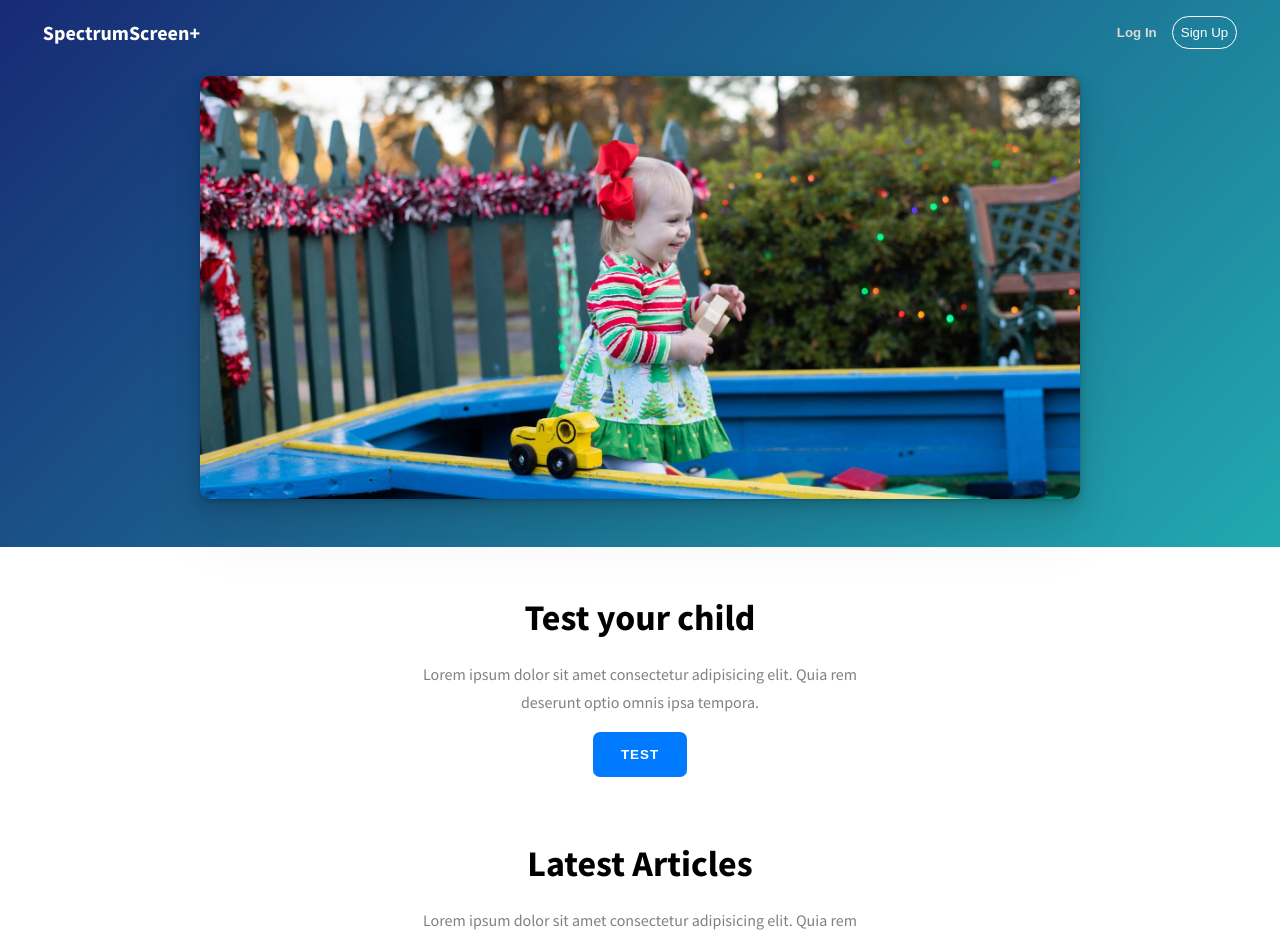
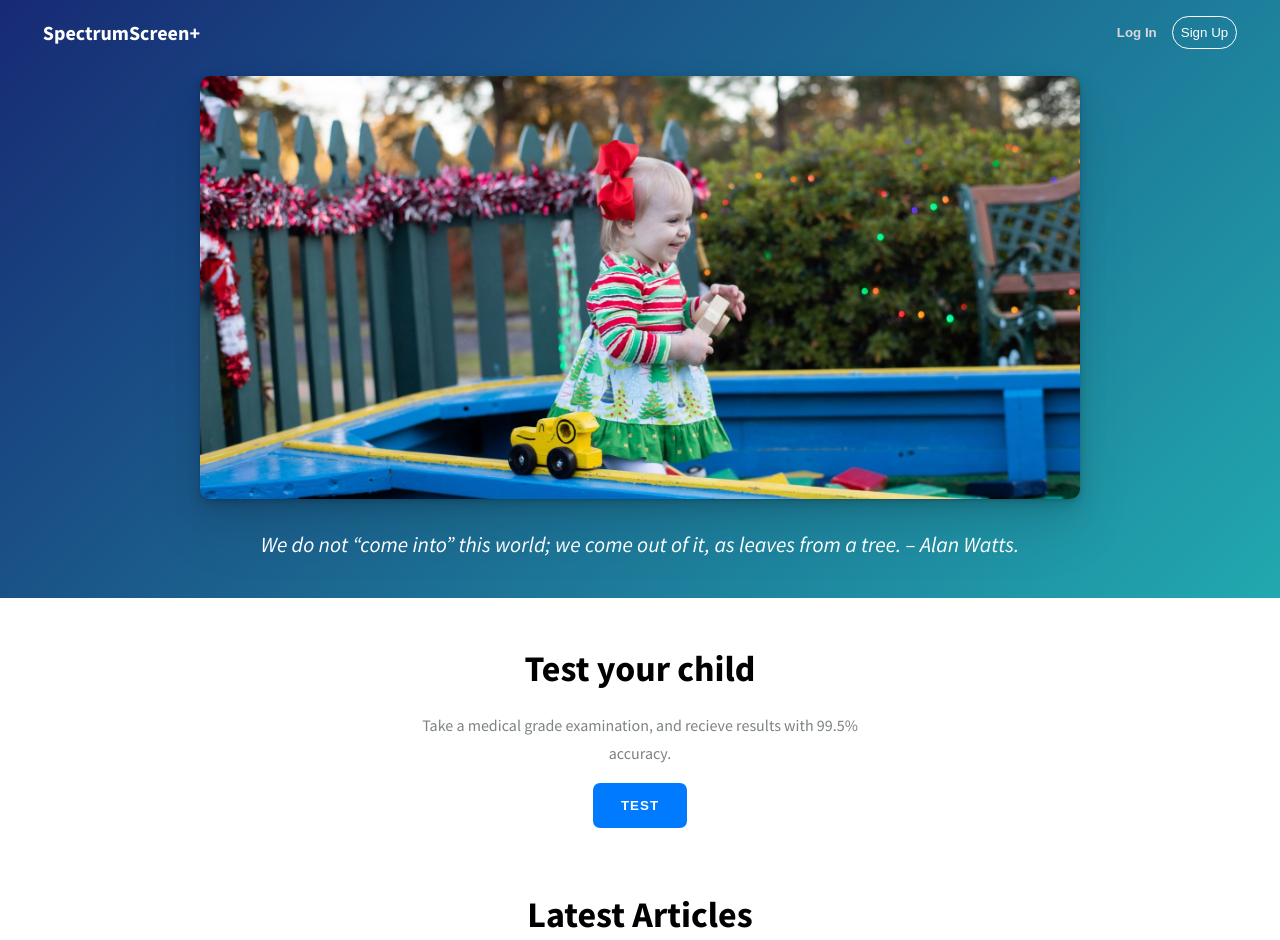
Before and after one commit to LeaTheGreat/hackathon-team9-fe, a React (Create React App) app: page / in a window 1280 px wide. Shown: the top 940 px of the page. Built offline with nearby package versions, Linux system fonts and the light colour scheme; no server answers.

Commit message:
styled some stuff

```diff
--- a/src/Components/SurveyStyle.jsx
+++ b/src/Components/SurveyStyle.jsx
@@ -1,31 +1,32 @@
-import React, { useState, useEffect } from "react";
-import Radio from "@material-ui/core/Radio";
-import RadioGroup from "@material-ui/core/RadioGroup";
-import FormControlLabel from "@material-ui/core/FormControlLabel";
-import FormControl from "@material-ui/core/FormControl";
-import FormLabel from "@material-ui/core/FormLabel";
-import { Button, Container, makeStyles, Typography } from "@material-ui/core";
-import { useForm } from "react-hook-form";
-import { getQuestions } from "../lib/api";
+import React, { useState, useEffect } from 'react';
+import Radio from '@material-ui/core/Radio';
+import RadioGroup from '@material-ui/core/RadioGroup';
+import FormControlLabel from '@material-ui/core/FormControlLabel';
+import FormControl from '@material-ui/core/FormControl';
+import FormLabel from '@material-ui/core/FormLabel';
+import { Button, Container, makeStyles, Paper, Typography } from '@material-ui/core';
+import { useForm } from 'react-hook-form';
+import { getQuestions } from '../lib/api';
 
 const useStyles = makeStyles(() => ({
   container: {
-    // display: 'flex',
-    // flexDirection: 'column',
-    // alignItems: 'center',
-    // justifyContent: 'center',
+    background: 'linear-gradient(135deg, #172a74, #21a9af);',
+    padding: '1rem',
+  },
+  paper: {
+    padding: '1rem',
   },
   heading: {
-    marginBottom: "20px",
+    marginBottom: '20px',
   },
   title: {
-    color: "#000",
-    fontSize: "18px",
-    fontWeight: "500",
-    marginBottom: "10px",
+    color: '#000',
+    fontSize: '18px',
+    fontWeight: '500',
+    marginBottom: '10px',
   },
   formGroup: {
-    marginBottom: "20px",
+    marginBottom: '20px',
   },
 }));
 
@@ -35,10 +36,8 @@ function Option({ option, register, name }) {
       <FormControlLabel
         inputRef={register({ required: true })}
         value={option._id}
-        id={name + "_" + option._id}
-        control={
-          <Radio inputRef={register({ required: true })} color="primary" />
-        }
+        id={name + '_' + option._id}
+        control={<Radio inputRef={register({ required: true })} color="primary" />}
         label={option.option}
         labelPlacement="start"
       />
@@ -64,7 +63,7 @@ function Question({ question, register }) {
         {question.options &&
           question.options.map((option) => (
             <Option
-              key={question._id + "_" + option._id}
+              key={question._id + '_' + option._id}
               option={option}
               register={register}
               name={question._id}
@@ -90,23 +89,23 @@ export default function FormControlLabelPlacement() {
   const classes = useStyles();
 
   return (
-    <Container className={classes.container} maxWidth="md">
+    <div className={classes.container}>
+      <Container maxWidth={'md'}>
+        <Paper className={classes.paper} elevation={3}>
           <Typography className={classes.heading} variant="h2">
             Survey
           </Typography>
           <form onSubmit={handleSubmit(onSubmit)}>
             {questions &&
               questions.map((question) => (
-            <Question
-              key={question._id}
-              question={question}
-              register={register}
-            />
+                <Question key={question._id} question={question} register={register} />
               ))}
             <Button type="submit" variant="contained" color="primary">
               SUBMIT
             </Button>
           </form>
+        </Paper>
       </Container>
+    </div>
   );
 }
--- a/src/Modals/AddChild.jsx
+++ b/src/Modals/AddChild.jsx
@@ -46,8 +46,9 @@ const AddChildModal = ({ open, toggleModal }) => {
       minWidth: 120,
     },
     formHeading: {
-      fontSize: '30px',
-      marginBottom: '10px',
+      fontSize: '35px',
+      marginBottom: '20px',
+      fontWeight: '500',
       textAlign: 'center',
     },
     root: {
--- a/src/Pages/Home.jsx
+++ b/src/Pages/Home.jsx
@@ -32,6 +32,9 @@ const Home = () => {
       <main className="hero">
         <Navbar />
         <img src={Baby} alt="baby" className="hero__img" />
+        <p className="hero__text">
+          We do not “come into” this world; we come out of it, as leaves from a tree. – Alan Watts.
+        </p>
       </main>
 
       {/* Mid Section */}
@@ -39,8 +42,7 @@ const Home = () => {
         <div className="test">
           <h3 className="test__heading">Test your child</h3>
           <p className="test__description">
-            Lorem ipsum dolor sit amet consectetur adipisicing elit. Quia rem deserunt optio omnis
-            ipsa tempora.
+            Take a medical grade examination, and recieve results with 99.5% accuracy.
           </p>
           <button className="test__button" onClick={() => history.push('/survey')}>
             TEST
@@ -49,8 +51,8 @@ const Home = () => {
         <div className="test">
           <h3 className="test__heading">Latest Articles</h3>
           <p className="test__description">
-            Lorem ipsum dolor sit amet consectetur adipisicing elit. Quia rem deserunt optio omnis
-            ipsa tempora.
+            Read some of the most popular scientific articles on developmental delays. Article
+            suggestions generated by AI
           </p>
         </div>
       </section>
--- a/src/Pages/ParentDashboard.jsx
+++ b/src/Pages/ParentDashboard.jsx
@@ -13,9 +13,14 @@ import AddCircleIcon from '@material-ui/icons/AddCircle';
 import NavbarFull from '../Components/NavbarFull';
 import { Button, Toolbar, Typography } from '@material-ui/core';
 import AddChildModal from '../Modals/AddChild';
+import DeleteChildModal from '../Modals/DeleteChild';
 import { getChildrenRelatedToParent } from '../lib/api';
 import { useAuth } from '../context/AuthContext';
 
+export default function StickyHeadTable() {
+  const { auth } = useAuth();
+
+  // Form styles
   const useStyles = makeStyles({
     root: {
       width: '95%',
@@ -30,6 +35,7 @@ const useStyles = makeStyles({
       justifyContent: 'space-between',
     },
   });
+  const classes = useStyles();
 
   const columns = [
     { id: 'child', label: 'Child', minWidth: 170 },
@@ -42,12 +48,29 @@ function createData(child, phone, status, actions) {
     return { child, phone, status, actions };
   }
 
+  // Modal States
+  const [open, setOpen] = useState(false);
+  const toggleModal = () => {
+    setOpen(!open);
+  };
+
+  // Modal States
+  const [deleteModal, setDeleteModal] = useState(false);
+  const toggleDeleteModal = () => {
+    setDeleteModal(!deleteModal);
+  };
+
   const actionButtons = (
     <div style={{ display: 'flex', justifyContent: 'space-around' }}>
       <Button variant="contained" color="primary">
         View
       </Button>
-    <Button variant="contained" color="secondary" startIcon={<DeleteIcon />}>
+      <Button
+        onClick={toggleDeleteModal}
+        variant="contained"
+        color="secondary"
+        startIcon={<DeleteIcon />}
+      >
         Delete
       </Button>
     </div>
@@ -59,21 +82,18 @@ const rows = [
     createData('Ryan', 94712430342, 'Tested', actionButtons),
   ];
 
-export default function StickyHeadTable() {
-  const { auth } = useAuth();
-
-  const classes = useStyles();
+  // Pagination
   const [page, setPage] = React.useState(0);
   const [rowsPerPage, setRowsPerPage] = React.useState(10);
-
   const handleChangePage = (event, newPage) => {
     setPage(newPage);
   };
-
   const handleChangeRowsPerPage = (event) => {
     setRowsPerPage(+event.target.value);
     setPage(0);
   };
+
+  const [data, setData] = useState([]);
 
   useEffect(() => {
     console.log('USER ID: ', auth.userId);
@@ -81,12 +101,6 @@ export default function StickyHeadTable() {
       console.log('CHILDREN!!!!!', res);
     });
   }, []);
-
-  const [open, setOpen] = useState(false);
-
-  const toggleModal = () => {
-    setOpen(!open);
-  };
 
   return (
     <div className="dash">
@@ -150,6 +164,7 @@ export default function StickyHeadTable() {
           onChangeRowsPerPage={handleChangeRowsPerPage}
         />
       </Paper>
+      <DeleteChildModal open={deleteModal} toggleModal={toggleDeleteModal} />
       <AddChildModal open={open} toggleModal={toggleModal} />
     </div>
   );
--- a/src/scss/_Home.scss
+++ b/src/scss/_Home.scss
@@ -16,6 +16,16 @@
     @media only screen and (max-width: $bp-medium) {
       width: 25rem;
     }
+  }
+  &__text {
+    color: #fff;
+    font-size: 1.35rem;
+    max-width: 50rem;
+    text-align: center;
+    margin: auto;
+    font-style: italic;
+    text-shadow: rgb(57, 57, 57);
+    margin-bottom: 1.5rem;
   }
 }
 
```
Lines whose indentation alone changed are shown as unchanged.
